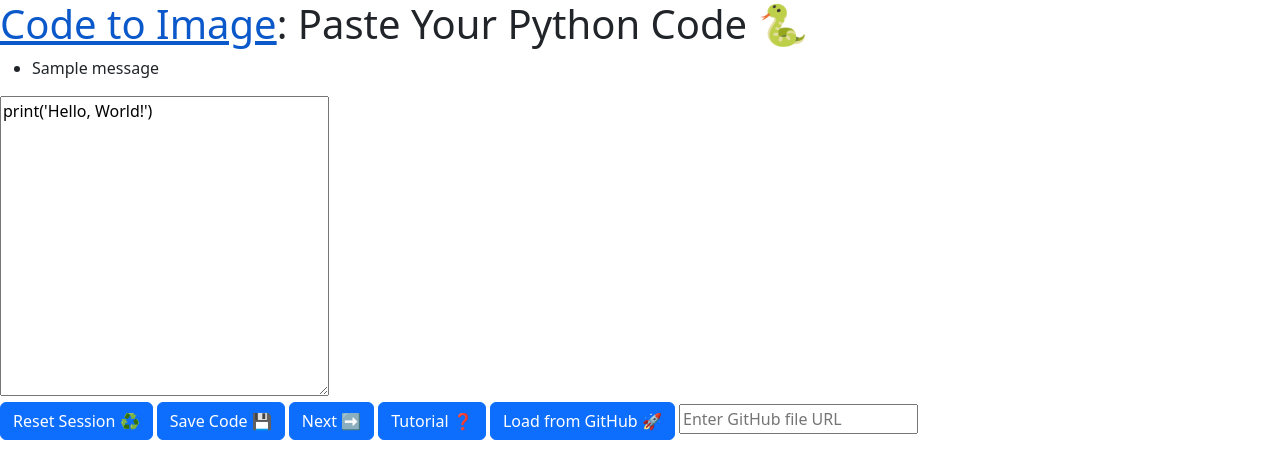
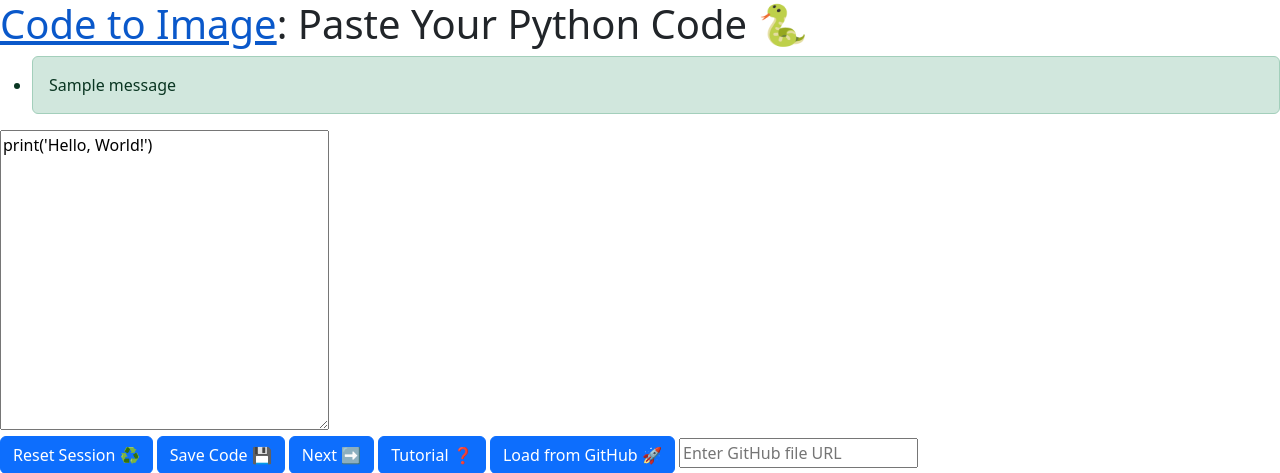
Before and after one commit to Laponski/code-image-generator, a Flask app: page / in a window 1280 px wide. Shown: the top 473 px of the page. Run offline with Flask 3, Linux system fonts and the light colour scheme; one stand-in notice (Sample message) is shown.

Commit message:
style: alerts have a bootstrap graphic now

```diff
--- a/templates/base.html
+++ b/templates/base.html
@@ -15,9 +15,9 @@
 
     {% with messages = get_flashed_messages(with_categories=true) %}
       {% if messages %}
-        <ul class="flashes">
+        <ul >
           {% for category, message in messages %}
-            <li class="{{ category }}">{{ message }}</li>
+            <li class="alert alert-{{ category }}" role="alert">{{ message }}</li>
           {% endfor %}
         </ul>
       {% endif %}
```
